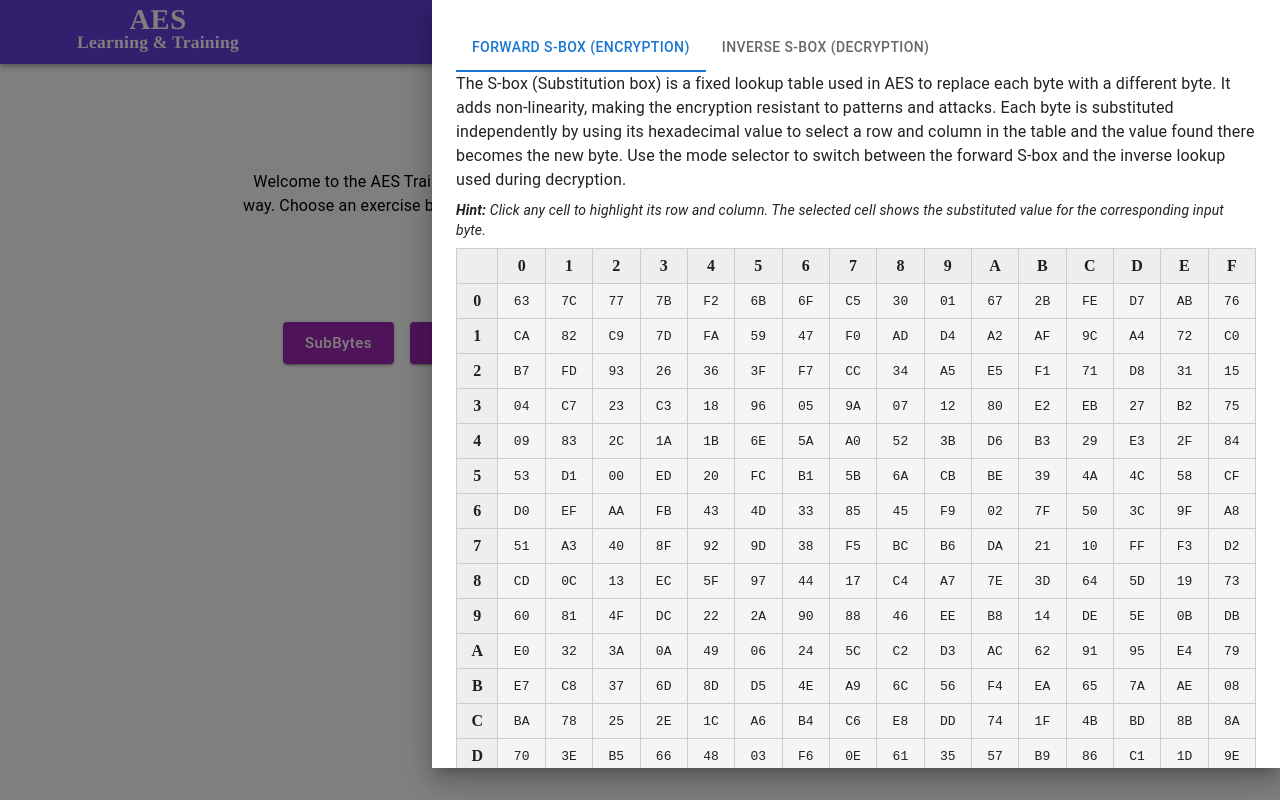
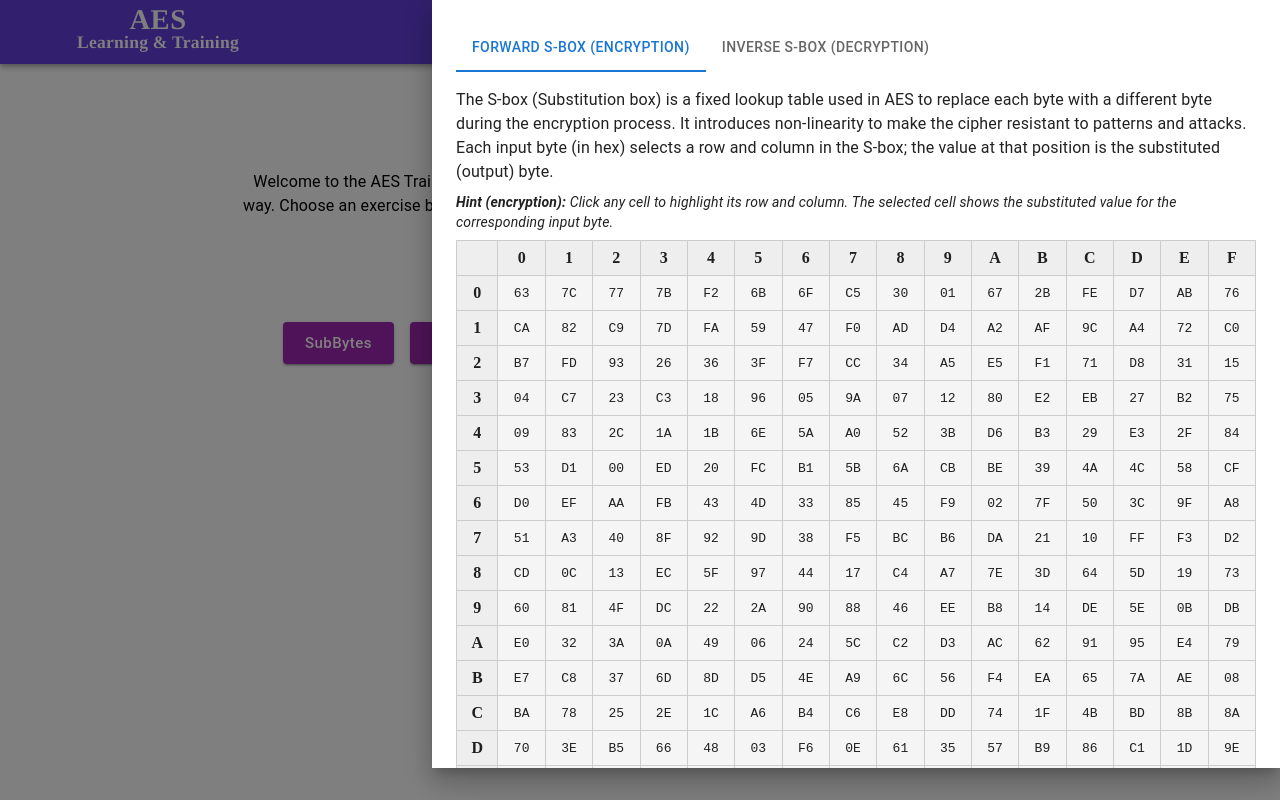
Before and after one commit to Angeliki-Alexop/learn_aes, a React (Vite) app: page /learn_aes/train in a window 1280 px wide. Both pictures are taken after a click on the button 1164 px from the left and 32 px from the top of the page. Built offline with nearby package versions, Linux system fonts and the light colour scheme; some icons are missing.

Commit message:
Updated Sbox calculator info text

```diff
--- a/src/components/SBoxOverlay.jsx
+++ b/src/components/SBoxOverlay.jsx
@@ -5,7 +5,7 @@ import { sBox, invSBox } from "../utils/aes_manual_v2";
 
 function SBoxOverlay({ open, onClose }) {
   const [selected, setSelected] = React.useState(null);
-  const [mode, setMode] = React.useState('sbox'); // 'sbox' or 'invsbox'
+  const [mode, setMode] = React.useState("sbox"); // 'sbox' or 'invsbox'
 
   const handleCellClick = (row, col) => {
     setSelected({ row, col });
@@ -39,10 +39,21 @@ function SBoxOverlay({ open, onClose }) {
             justifyContent: "space-between",
           }}
         >
-          <Box sx={{ display: 'flex', alignItems: 'center', gap: 2, flex: 1 }}>
+          <Box
+            sx={{
+              display: "flex",
+              alignItems: "center",
+              gap: 2,
+              flex: 1,
+              mb: 2,
+            }}
+          >
             <Tabs
               value={mode}
-              onChange={(e, val) => { setMode(val); setSelected(null); }}
+              onChange={(e, val) => {
+                setMode(val);
+                setSelected(null);
+              }}
               aria-label="S-box pages"
               sx={{ ml: 0 }}
               textColor="primary"
@@ -64,19 +75,45 @@ function SBoxOverlay({ open, onClose }) {
             <CloseIcon />
           </IconButton>
         </Box>
+        {mode === "sbox" ? (
+          <>
             <Typography variant="body1" gutterBottom>
-          The {mode === 'sbox' ? 'S-box' : 'Inverse S-box'} (Substitution box) is a fixed lookup table used in AES to
-          replace each byte with a different byte. It adds non-linearity, making
-          the encryption resistant to patterns and attacks. Each byte is
-          substituted independently by using its hexadecimal value to select a
-          row and column in the table and the value found there becomes the new
-          byte. Use the mode selector to switch between the forward S-box and the inverse lookup used during decryption.
+              The S-box (Substitution box) is a fixed lookup table used in AES
+              to replace each byte with a different byte during the encryption
+              process. It introduces non-linearity to make the cipher resistant
+              to patterns and attacks. Each input byte (in hex) selects a row
+              and column in the S-box; the value at that position is the
+              substituted (output) byte.
             </Typography>
-        <Typography variant="body2" sx={{ mt: 1, mb: 1, fontStyle: "italic" }}>
-          <strong>Hint:</strong> Click any cell to highlight its row and column.
-          The selected cell shows the substituted value for the corresponding
-          input byte.
+            <Typography
+              variant="body2"
+              sx={{ mt: 1, mb: 1, fontStyle: "italic" }}
+            >
+              <strong>Hint (encryption):</strong> Click any cell to highlight
+              its row and column. The selected cell shows the substituted value
+              for the corresponding input byte.
             </Typography>
+          </>
+        ) : (
+          <>
+            <Typography variant="body1" gutterBottom>
+              The Inverse S-box (Substitution box) is a fixed lookup table used
+              in AES during the decryption process to reverse the SubBytes
+              transformation. Each input byte (in hex) selects a row and column
+              in the inverse S-box, the value at that position replaces the byte
+              in the state. This step undoes the non-linear substitution applied
+              during encryption and helps recover the original data.
+            </Typography>
+            <Typography
+              variant="body2"
+              sx={{ mt: 1, mb: 1, fontStyle: "italic" }}
+            >
+              <strong>Hint (decryption):</strong> Click any cell to highlight
+              its row and column. The selected cell shows the output value for
+              the corresponding input byte.
+            </Typography>
+          </>
+        )}
         <Box sx={{ overflowX: "auto" }}>
           <table style={{ borderCollapse: "collapse", width: "100%" }}>
             <thead>
@@ -128,7 +165,7 @@ function SBoxOverlay({ open, onClose }) {
                       selected && selected.row === row && !isSelected;
                     const isCol =
                       selected && selected.col === col && !isSelected;
-                    const table = mode === 'sbox' ? sBox : invSBox;
+                    const table = mode === "sbox" ? sBox : invSBox;
                     return (
                       <td
                         key={col}
--- a/src/components/practice/KeyExpansionPractice.jsx
+++ b/src/components/practice/KeyExpansionPractice.jsx
@@ -113,7 +113,7 @@ const KeyExpansionPractice = () => {
     setIncorrect(
       Array(totalWords)
         .fill()
-        .map(() => [false, false, false, false])
+        .map(() => [false, false, false, false]),
     );
     // reset step mode pointers
     setCurrentWord(Nk);
@@ -181,7 +181,7 @@ const KeyExpansionPractice = () => {
 
   const renderHexCells = (
     hexArray = ["", "", "", ""],
-    errorArray = [false, false, false, false]
+    errorArray = [false, false, false, false],
   ) => {
     return (
       <Box
@@ -250,7 +250,7 @@ const KeyExpansionPractice = () => {
       // merge into userWords
       const updated = userWords.map((w) => [...w]);
       updated[currentWord] = expected.map((b) =>
-        b.toString(16).padStart(2, "0").toUpperCase()
+        b.toString(16).padStart(2, "0").toUpperCase(),
       );
       setUserWords(updated);
       // mark correct visually by auto-advancing to next word and locking this one
@@ -300,12 +300,12 @@ const KeyExpansionPractice = () => {
     setIncorrect(
       Array(totalWords)
         .fill()
-        .map(() => [false, false, false, false])
+        .map(() => [false, false, false, false]),
     );
     setUserWords(
       Array(totalWords)
         .fill()
-        .map(() => ["", "", "", ""])
+        .map(() => ["", "", "", ""]),
     );
     setCurrentWord(Nk);
   };
@@ -329,12 +329,12 @@ const KeyExpansionPractice = () => {
     setIncorrect(
       Array(4 * (newSize / 32 + 1))
         .fill()
-        .map(() => [false, false, false, false])
+        .map(() => [false, false, false, false]),
     );
     setUserWords(
       Array(4 * (newSize / 32 + 1))
         .fill()
-        .map(() => ["", "", "", ""])
+        .map(() => ["", "", "", ""]),
     );
   };
 
@@ -464,7 +464,7 @@ const KeyExpansionPractice = () => {
     const rc = typeof rCon[roundIndex] !== "undefined" ? rCon[roundIndex] : 0;
     const expectedRcon = expectedSub.map((b, i) => (i === 0 ? b ^ rc : b));
     const r = expectedRcon.map((b) =>
-      b.toString(16).padStart(2, "0").toUpperCase()
+      b.toString(16).padStart(2, "0").toUpperCase(),
     );
     setRconUser(r);
     setRconIncorrect([false, false, false, false]);
@@ -484,7 +484,7 @@ const KeyExpansionPractice = () => {
     const caseKind = getCaseKind(currentWord);
     if (caseKind !== "special") return; // rot only for special case
     const r = rotWord(prev).map((b) =>
-      b.toString(16).padStart(2, "0").toUpperCase()
+      b.toString(16).padStart(2, "0").toUpperCase(),
     );
     setRotUser(r);
     setRotIncorrect([false, false, false, false]);
@@ -535,7 +535,7 @@ const KeyExpansionPractice = () => {
     // persist the shown/correct step values into the grid
     const updated = userWords.map((w) => [...w]);
     updated[currentWord] = stepUserWord.map((v) =>
-      (v || "").toString().padStart(2, "0").toUpperCase()
+      (v || "").toString().padStart(2, "0").toUpperCase(),
     );
     setUserWords(updated);
 
@@ -558,7 +558,7 @@ const KeyExpansionPractice = () => {
     const expected = getExpectedWord(currentWord);
     if (!expected) return;
     setStepUserWord(
-      expected.map((b) => b.toString(16).padStart(2, "0").toUpperCase())
+      expected.map((b) => b.toString(16).padStart(2, "0").toUpperCase()),
     );
     setStepIncorrect([false, false, false, false]);
     // reveal intermediate values depending on case
@@ -569,10 +569,10 @@ const KeyExpansionPractice = () => {
         const expectedRot = rotWord(prev);
         const expectedSub = subWord(expectedRot);
         const r = expectedRot.map((b) =>
-          b.toString(16).padStart(2, "0").toUpperCase()
+          b.toString(16).padStart(2, "0").toUpperCase(),
         );
         const s = expectedSub.map((b) =>
-          b.toString(16).padStart(2, "0").toUpperCase()
+          b.toString(16).padStart(2, "0").toUpperCase(),
         );
         setRotUser(r);
         setSubUser(s);
@@ -587,7 +587,7 @@ const KeyExpansionPractice = () => {
           typeof rCon[roundIndex] !== "undefined" ? rCon[roundIndex] : 0;
         const expectedRcon = expectedSub.map((b, i) => (i === 0 ? b ^ rc : b));
         const rconHex = expectedRcon.map((b) =>
-          b.toString(16).padStart(2, "0").toUpperCase()
+          b.toString(16).padStart(2, "0").toUpperCase(),
         );
         setRconUser(rconHex);
         setRconIncorrect([false, false, false, false]);
@@ -596,7 +596,7 @@ const KeyExpansionPractice = () => {
         // reveal only SubWord (no rotate, no rcon)
         const expectedSub = subWord(prev);
         const s = expectedSub.map((b) =>
-          b.toString(16).padStart(2, "0").toUpperCase()
+          b.toString(16).padStart(2, "0").toUpperCase(),
         );
         setRotUser(["", "", "", ""]);
         setRotIncorrect([false, false, false, false]);
@@ -961,7 +961,7 @@ const KeyExpansionPractice = () => {
                         </Box>
                       ) : expandedWords[currentWord - 1] ? (
                         renderBytesAsCells(
-                          rotWord(expandedWords[currentWord - 1])
+                          rotWord(expandedWords[currentWord - 1]),
                         )
                       ) : (
                         <Typography sx={{ fontFamily: "monospace" }}>
@@ -1071,7 +1071,7 @@ const KeyExpansionPractice = () => {
                         </Box>
                       ) : expandedWords[currentWord - 1] ? (
                         renderBytesAsCells(
-                          subWord(rotWord(expandedWords[currentWord - 1]))
+                          subWord(rotWord(expandedWords[currentWord - 1])),
                         )
                       ) : (
                         <Typography sx={{ fontFamily: "monospace" }}>
@@ -1319,11 +1319,11 @@ const KeyExpansionPractice = () => {
                             disabled={subCorrect}
                             sx={{
                               width: 64,
-                              '& .MuiOutlinedInput-root': {
+                              "& .MuiOutlinedInput-root": {
                                 bgcolor:
                                   subCorrect && keySize === 256
-                                    ? '#e8f5e9'
-                                    : '#fff',
+                                    ? "#e8f5e9"
+                                    : "#fff",
                               },
                             }}
                           />
@@ -1439,7 +1439,7 @@ const KeyExpansionPractice = () => {
                     expandedWords[wi][bi]
                       .toString(16)
                       .padStart(2, "0")
-                      .toUpperCase()
+                      .toUpperCase(),
                 );
               const isSourceA = currentWord !== null && wi === currentWord - Nk;
               const isSourceB = currentWord !== null && wi === currentWord - 1;
@@ -1480,11 +1480,11 @@ const KeyExpansionPractice = () => {
                       : userWords[wi]
                         ? renderHexCells(
                             userWords[wi],
-                          incorrect[wi] || [false, false, false, false]
+                            incorrect[wi] || [false, false, false, false],
                           )
                         : renderHexCells(
                             ["", "", "", ""],
-                          [false, false, false, false]
+                            [false, false, false, false],
                           )}
                   </Box>
                 </Box>
@@ -1499,7 +1499,7 @@ const KeyExpansionPractice = () => {
       <Dialog
         open={showHelp}
         onClose={() => setShowHelp(false)}
-        maxWidth="sm"
+        maxWidth="md"
         fullWidth
       >
         <DialogTitle>
@@ -1552,9 +1552,7 @@ const KeyExpansionPractice = () => {
     - AES-256: 60 words`}
           </Typography>
         </DialogContent>
-        <DialogActions>
-          <Button onClick={() => setShowHelp(false)}>Close</Button>
-        </DialogActions>
+        <DialogActions></DialogActions>
       </Dialog>
       <Dialog
         open={showComplete}
```
Lines whose indentation alone changed are shown as unchanged.
